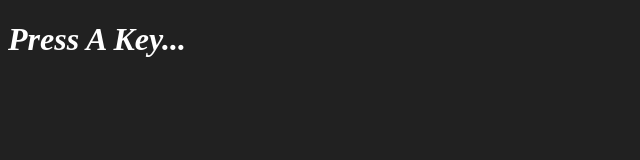
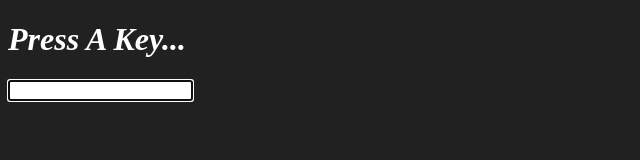
Before and after one commit to S-SUBHA/keyboard-checker, a plain HTML site: page index.html in a window 1280 px wide. Shown: the whole page, without its empty margins (0-640 px from the left). Drawn offline with Linux system fonts and the light colour scheme.

Commit message:
Testing...

```diff
--- a/index.html
+++ b/index.html
@@ -8,7 +8,7 @@
   </head>
   <body>
     <h1><i>Press A Key...</i></h1>
-    <input type="text" autofocus style="display: none;">
+    <input type="text" autofocus>
   </body>
   <script src="./script.js" type="text/javascript"></script>
 </html>
```
